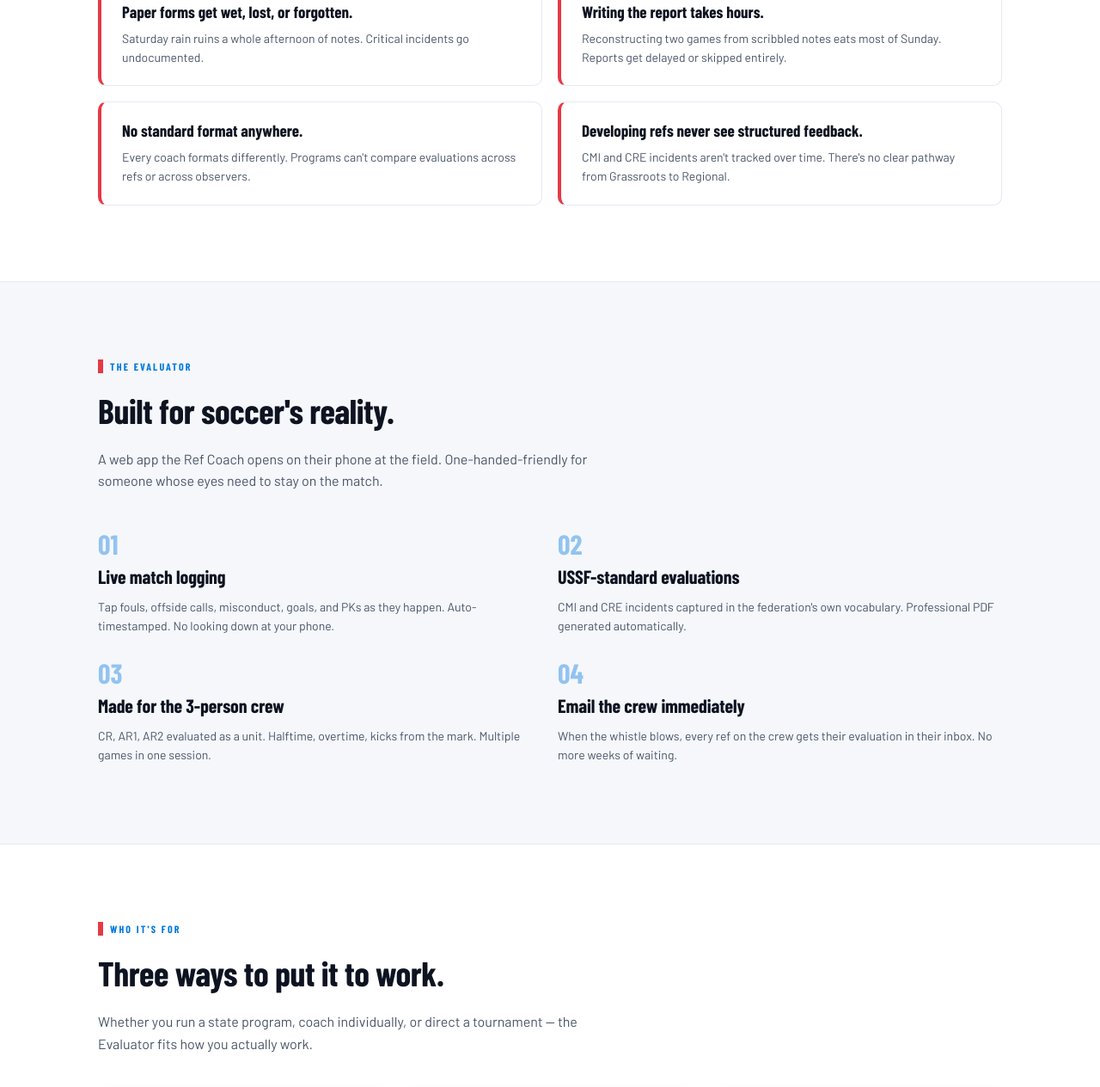
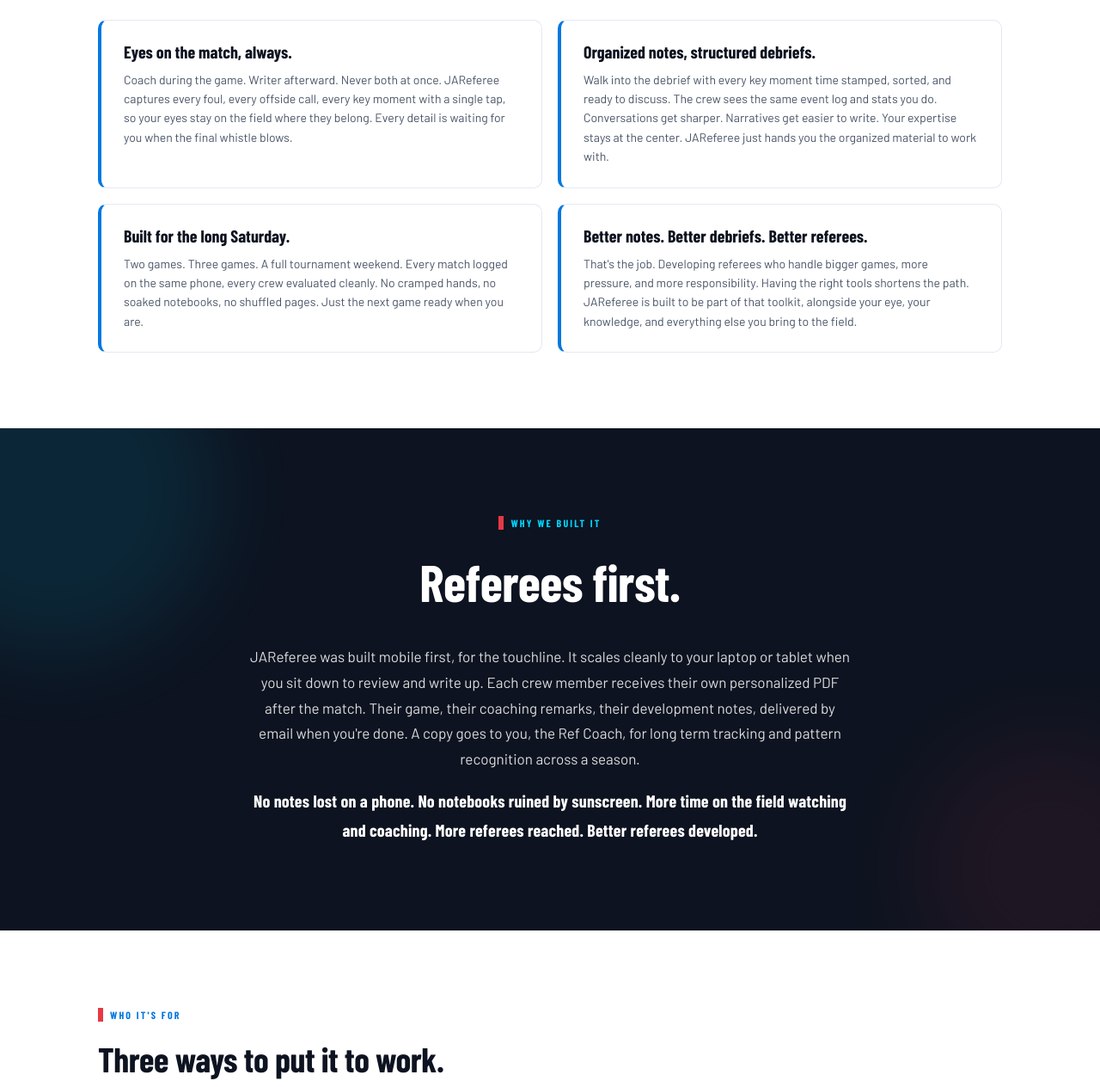
Before and after one commit to jareferee/jareferee.github.io, a plain HTML site: page index.html in a window 1280 px wide. Shown: the part 1194-2458 px from the top of the page at 86% size. Drawn offline with nearby package versions, Linux system fonts and the light colour scheme; a web font is replaced by a local one.

Commit message:
Update index.html
Rewrite landing page copy: positive tool-metaphor framing, Referees first tagline

```diff
--- a/index.html
+++ b/index.html
@@ -3,10 +3,10 @@
 <head>
 <meta charset="UTF-8">
 <meta name="viewport" content="width=device-width, initial-scale=1">
-<title>JaReferee Evaluator — Live referee evaluations, built for soccer</title>
-<meta name="description" content="The first soccer-native referee evaluation tool. One-thumb event logging from the touchline. USSF-standard reports the moment the whistle blows.">
-<meta property="og:title" content="JaReferee Evaluator — Live evaluations built for soccer">
-<meta property="og:description" content="Soccer-native referee evaluation tool. Used by CSA's CREST program. Selected for the 2026 USYS Presidents Cup Northwest.">
+<title>JAReferee Evaluator — Live referee evaluations, built for soccer</title>
+<meta name="description" content="A new tool for the Ref Coach's toolkit. Live evaluations built for soccer. Referees first.">
+<meta property="og:title" content="JAReferee Evaluator — Live evaluations built for soccer">
+<meta property="og:description" content="A new tool for the Ref Coach's toolkit. Used by CSA's CREST program. Selected for the 2026 USYS Presidents Cup Northwest. Referees first.">
 <meta property="og:type" content="website">
 <link rel="icon" type="image/png" href="assets/jareferee-mark-light.png">
 <link rel="preconnect" href="https://fonts.googleapis.com">
@@ -33,7 +33,6 @@
   --logo-mark: url('assets/jareferee-mark-light.png');
   --logo-wordmark: url('assets/jareferee-wordmark-light.png');
   --logo-illustration: url('assets/jareferee-illustration-light.png');
-  /* Dark-themed elements (CTA, footer chrome) — these stay fixed regardless of system theme */
   --logo-wordmark-on-dark: url('assets/jareferee-wordmark-dark.png');
   --logo-illustration-on-dark: url('assets/jareferee-illustration-dark.png');
 }
@@ -135,10 +134,17 @@ img { max-width: 100%; display: block; }
   font-size: clamp(42px, 6.5vw, 68px);
   font-weight: 900; line-height: 0.98;
   letter-spacing: -0.015em;
-  margin-bottom: 22px;
+  margin-bottom: 16px;
   color: var(--ink);
 }
 .hero-h .accent { color: var(--accent); }
+.hero-kicker {
+  font-family: 'Barlow Condensed', sans-serif;
+  font-size: 18px; font-weight: 800;
+  color: var(--red); letter-spacing: 0.04em;
+  text-transform: uppercase;
+  margin-bottom: 22px;
+}
 .hero-p {
   font-size: 18px; color: var(--text2);
   max-width: 540px; line-height: 1.55;
@@ -222,40 +228,93 @@ img { max-width: 100%; display: block; }
 }
 .section-p {
   font-size: 16px; color: var(--text2);
-  max-width: 580px; line-height: 1.6;
+  max-width: 620px; line-height: 1.65;
   margin-bottom: 40px;
 }
 
 .grid-2 { display: grid; grid-template-columns: 1fr 1fr; gap: 18px; }
 .grid-3 { display: grid; grid-template-columns: repeat(3, 1fr); gap: 18px; }
 @media (max-width: 720px) { .grid-2, .grid-3 { grid-template-columns: 1fr; } }
-.problem {
+
+.capability {
   background: var(--surface);
   border: 1px solid var(--border);
-  border-left: 4px solid var(--red);
+  border-left: 4px solid var(--accent);
   border-radius: var(--radius);
-  padding: 22px 24px;
+  padding: 24px 26px;
 }
-.problem-h {
+.capability-h {
   font-family: 'Barlow Condensed', sans-serif;
-  font-size: 19px; font-weight: 800;
-  margin-bottom: 8px; line-height: 1.2;
+  font-size: 20px; font-weight: 800;
+  margin-bottom: 10px; line-height: 1.2;
+  color: var(--ink);
 }
-.problem-p { font-size: 14px; color: var(--text2); line-height: 1.55; }
+.capability-p { font-size: 14px; color: var(--text2); line-height: 1.6; }
 
-.feature { padding: 4px 0; }
-.feature-num {
+.why {
+  padding: 100px 0;
+  background: var(--ink);
+  color: #fff;
+  position: relative;
+  overflow: hidden;
+  text-align: center;
+}
+.why::before {
+  content: '';
+  position: absolute;
+  top: -20%; left: -10%;
+  width: 380px; height: 380px;
+  background: #00d4ff;
+  opacity: 0.10;
+  border-radius: 50%;
+  filter: blur(50px);
+  pointer-events: none;
+}
+.why::after {
+  content: '';
+  position: absolute;
+  bottom: -15%; right: -8%;
+  width: 320px; height: 320px;
+  background: #e63946;
+  opacity: 0.08;
+  border-radius: 50%;
+  filter: blur(50px);
+  pointer-events: none;
+}
+.why-inner { position: relative; z-index: 1; }
+.why-eyebrow {
+  display: inline-flex; align-items: center; gap: 8px;
   font-family: 'Barlow Condensed', sans-serif;
-  font-size: 32px; font-weight: 900;
-  color: var(--accent); opacity: 0.4;
-  line-height: 1; margin-bottom: 6px;
+  font-size: 12px; font-weight: 800; letter-spacing: 0.18em;
+  color: #00d4ff; text-transform: uppercase;
+  margin-bottom: 14px;
 }
-.feature-h {
+.why-eyebrow::before {
+  content: '';
+  width: 6px; height: 16px;
+  background: #e63946;
+  display: inline-block;
+}
+.why-h {
   font-family: 'Barlow Condensed', sans-serif;
-  font-size: 22px; font-weight: 800;
-  margin-bottom: 8px; letter-spacing: -0.005em;
+  font-size: clamp(42px, 5.5vw, 60px);
+  font-weight: 900; letter-spacing: -0.01em;
+  margin-bottom: 28px;
+  color: #ffffff;
 }
-.feature-p { font-size: 14px; color: var(--text2); line-height: 1.6; }
+.why-body {
+  max-width: 700px; margin: 0 auto;
+  font-size: 17px; line-height: 1.75;
+  color: rgba(255,255,255,0.85);
+}
+.why-body p { margin-bottom: 16px; }
+.why-body p:last-child { margin-bottom: 0; }
+.why-rhythm {
+  font-family: 'Barlow Condensed', sans-serif;
+  font-size: 20px; font-weight: 700;
+  color: #ffffff; letter-spacing: 0.01em;
+  line-height: 1.7;
+}
 
 .door {
   background: var(--surface);
@@ -297,9 +356,8 @@ img { max-width: 100%; display: block; }
 }
 .door-link:hover { gap: 10px; transition: gap 0.15s; }
 
-/* CTA — locked to dark regardless of system theme */
 .cta {
-  padding: 100px 0;
+  padding: 96px 0;
   text-align: center;
   background: #0a0e15;
   color: #ffffff;
@@ -376,7 +434,6 @@ img { max-width: 100%; display: block; }
 .cta-btn:hover { background: #33ddff; }
 .cta-btn:active { transform: scale(0.97); }
 
-/* Footer — also locked to dark for consistency with the CTA above it */
 .foot {
   padding: 40px 0 36px;
   background: #07090f;
@@ -391,6 +448,12 @@ img { max-width: 100%; display: block; }
   height: 28px; width: 160px;
   background: var(--logo-wordmark-on-dark) center left / contain no-repeat;
   opacity: 0.7;
+}
+.foot-tagline {
+  font-family: 'Barlow Condensed', sans-serif;
+  font-size: 16px; font-weight: 800;
+  color: #00d4ff; letter-spacing: 0.04em;
+  text-transform: uppercase;
 }
 .foot-meta { font-size: 13px; }
 .foot-meta a { color: rgba(255,255,255,0.85); }
@@ -477,7 +540,7 @@ img { max-width: 100%; display: block; }
 
 <nav class="nav">
   <div class="container nav-inner">
-    <a href="#" class="nav-logo" aria-label="JaReferee home"></a>
+    <a href="#" class="nav-logo" aria-label="JAReferee home"></a>
     <button class="nav-cta" onclick="openModal('state')">Request a demo</button>
   </div>
 </nav>
@@ -485,12 +548,13 @@ img { max-width: 100%; display: block; }
 <section class="hero">
   <div class="container hero-grid">
     <div>
-      <div class="hero-eyebrow">JaReferee Evaluator</div>
+      <div class="hero-eyebrow">JAReferee Evaluator</div>
       <h1 class="hero-h">Live referee evaluations,<br>built <span class="accent">for soccer.</span></h1>
-      <p class="hero-p">The first evaluation tool designed for the touchline. One-thumb event logging during the match. USSF-standard reports the moment the whistle blows.</p>
+      <div class="hero-kicker">Referees first.</div>
+      <p class="hero-p">A new tool for the Ref Coach's toolkit. Capture the match as it happens. Walk into the debrief with everything organized and ready.</p>
       <div class="hero-buttons">
         <button class="btn btn-primary" onclick="openModal('state')">Request a demo</button>
-        <button class="btn" onclick="document.getElementById('what').scrollIntoView({behavior:'smooth'})">See how it works</button>
+        <button class="btn" onclick="document.getElementById('possible').scrollIntoView({behavior:'smooth'})">See what's possible</button>
       </div>
     </div>
     <div class="hero-illustration" aria-hidden="true"></div>
@@ -508,58 +572,39 @@ img { max-width: 100%; display: block; }
   </div>
 </section>
 
-<section class="section">
+<section class="section" id="possible">
   <div class="container">
-    <div class="section-eyebrow">The problem</div>
-    <h2 class="section-h">What's broken today.</h2>
-    <p class="section-p">Ref Coaches across the country are still doing evaluations on paper, clipboards, and Google Docs — then losing half the detail by the time they sit down to write the report.</p>
+    <div class="section-eyebrow">A new tool for the toolkit</div>
+    <h2 class="section-h">What's now possible.</h2>
+    <p class="section-p">Every referee carries a set of tools with them into a game. A whistle, a card, their presence, strong body language. The best referees have learned to use which tool, and when. Ref Coaches help referees sharpen those tools. JAReferee is a new tool for the Ref Coach's toolkit. The right tool for the job, at the right time, to help develop better referees.</p>
     <div class="grid-2">
-      <div class="problem">
-        <div class="problem-h">Paper forms get wet, lost, or forgotten.</div>
-        <div class="problem-p">Saturday rain ruins a whole afternoon of notes. Critical incidents go undocumented.</div>
+      <div class="capability">
+        <div class="capability-h">Eyes on the match, always.</div>
+        <div class="capability-p">Coach during the game. Writer afterward. Never both at once. JAReferee captures every foul, every offside call, every key moment with a single tap, so your eyes stay on the field where they belong. Every detail is waiting for you when the final whistle blows.</div>
       </div>
-      <div class="problem">
-        <div class="problem-h">Writing the report takes hours.</div>
-        <div class="problem-p">Reconstructing two games from scribbled notes eats most of Sunday. Reports get delayed or skipped entirely.</div>
+      <div class="capability">
+        <div class="capability-h">Organized notes, structured debriefs.</div>
+        <div class="capability-p">Walk into the debrief with every key moment time stamped, sorted, and ready to discuss. The crew sees the same event log and stats you do. Conversations get sharper. Narratives get easier to write. Your expertise stays at the center. JAReferee just hands you the organized material to work with.</div>
       </div>
-      <div class="problem">
-        <div class="problem-h">No standard format anywhere.</div>
-        <div class="problem-p">Every coach formats differently. Programs can't compare evaluations across refs or across observers.</div>
+      <div class="capability">
+        <div class="capability-h">Built for the long Saturday.</div>
+        <div class="capability-p">Two games. Three games. A full tournament weekend. Every match logged on the same phone, every crew evaluated cleanly. No cramped hands, no soaked notebooks, no shuffled pages. Just the next game ready when you are.</div>
       </div>
-      <div class="problem">
-        <div class="problem-h">Developing refs never see structured feedback.</div>
-        <div class="problem-p">CMI and CRE incidents aren't tracked over time. There's no clear pathway from Grassroots to Regional.</div>
+      <div class="capability">
+        <div class="capability-h">Better notes. Better debriefs. Better referees.</div>
+        <div class="capability-p">That's the job. Developing referees who handle bigger games, more pressure, and more responsibility. Having the right tools shortens the path. JAReferee is built to be part of that toolkit, alongside your eye, your knowledge, and everything else you bring to the field.</div>
       </div>
     </div>
   </div>
 </section>
 
-<section class="section alt" id="what">
-  <div class="container">
-    <div class="section-eyebrow">The Evaluator</div>
-    <h2 class="section-h">Built for soccer's reality.</h2>
-    <p class="section-p">A web app the Ref Coach opens on their phone at the field. One-handed-friendly for someone whose eyes need to stay on the match.</p>
-    <div class="grid-2">
-      <div class="feature">
-        <div class="feature-num">01</div>
-        <div class="feature-h">Live match logging</div>
-        <div class="feature-p">Tap fouls, offside calls, misconduct, goals, and PKs as they happen. Auto-timestamped. No looking down at your phone.</div>
-      </div>
-      <div class="feature">
-        <div class="feature-num">02</div>
-        <div class="feature-h">USSF-standard evaluations</div>
-        <div class="feature-p">CMI and CRE incidents captured in the federation's own vocabulary. Professional PDF generated automatically.</div>
-      </div>
-      <div class="feature">
-        <div class="feature-num">03</div>
-        <div class="feature-h">Made for the 3-person crew</div>
-        <div class="feature-p">CR, AR1, AR2 evaluated as a unit. Halftime, overtime, kicks from the mark. Multiple games in one session.</div>
-      </div>
-      <div class="feature">
-        <div class="feature-num">04</div>
-        <div class="feature-h">Email the crew immediately</div>
-        <div class="feature-p">When the whistle blows, every ref on the crew gets their evaluation in their inbox. No more weeks of waiting.</div>
-      </div>
+<section class="why">
+  <div class="container why-inner">
+    <div class="why-eyebrow">Why we built it</div>
+    <h2 class="why-h">Referees first.</h2>
+    <div class="why-body">
+      <p>JAReferee was built mobile first, for the touchline. It scales cleanly to your laptop or tablet when you sit down to review and write up. Each crew member receives their own personalized PDF after the match. Their game, their coaching remarks, their development notes, delivered by email when you're done. A copy goes to you, the Ref Coach, for long term tracking and pattern recognition across a season.</p>
+      <p class="why-rhythm">No notes lost on a phone. No notebooks ruined by sunscreen. More time on the field watching and coaching. More referees reached. Better referees developed.</p>
     </div>
   </div>
 </section>
@@ -568,7 +613,7 @@ img { max-width: 100%; display: block; }
   <div class="container">
     <div class="section-eyebrow">Who it's for</div>
     <h2 class="section-h">Three ways to put it to work.</h2>
-    <p class="section-p">Whether you run a state program, coach individually, or direct a tournament — the Evaluator fits how you actually work.</p>
+    <p class="section-p">Whether you run a state program, coach independently, or direct a tournament, JAReferee fits how you actually work.</p>
     <div class="grid-3">
       <div class="door">
         <span class="door-tag">State programs</span>
@@ -597,16 +642,16 @@ img { max-width: 100%; display: block; }
   <div class="container cta-inner">
     <div class="cta-eyebrow">Ready when you are</div>
     <h2 class="cta-h">See it in action.</h2>
-    <p class="cta-p">Tell us about your program. We'll set up a 30-minute demo and answer every question.</p>
+    <p class="cta-p">Tell us about your program. We'll set up a 30 minute demo and answer every question.</p>
     <button class="cta-btn" onclick="openModal('state')">Request a demo</button>
   </div>
 </section>
 
 <footer class="foot">
   <div class="container foot-inner">
-    <div class="foot-brand" aria-label="JaReferee"></div>
-    <div class="foot-meta">© 2026 JaReferee LLC. All rights reserved.</div>
-    <div class="foot-meta"><a href="mailto:licensing@jareferee.com">licensing@jareferee.com</a></div>
+    <div class="foot-brand" aria-label="JAReferee"></div>
+    <div class="foot-tagline">Referees first.</div>
+    <div class="foot-meta">© 2026 JAReferee LLC. All rights reserved. · <a href="mailto:licensing@jareferee.com">licensing@jareferee.com</a></div>
   </div>
 </footer>
 
@@ -616,7 +661,7 @@ img { max-width: 100%; display: block; }
 
     <div id="form-state" style="display:none;">
       <h2 class="modal-h">Let's talk about your state program.</h2>
-      <p class="modal-p">A few quick questions and we'll be in touch within 48 hours to schedule a 30-minute demo.</p>
+      <p class="modal-p">A few quick questions and we'll be in touch within 48 hours to schedule a 30 minute demo.</p>
       <form onsubmit="submitForm(event, 'state')">
         <div class="field"><label>Your name</label><input type="text" required></div>
         <div class="field"><label>Your role</label><input type="text" placeholder="State Director of Officials, Coordinator, etc." required></div>
@@ -625,9 +670,9 @@ img { max-width: 100%; display: block; }
           <select required>
             <option value="">Select…</option>
             <option>Under 5</option>
-            <option>5 – 15</option>
-            <option>15 – 40</option>
-            <option>40 – 100</option>
+            <option>5 to 15</option>
+            <option>15 to 40</option>
+            <option>40 to 100</option>
             <option>Over 100</option>
           </select>
         </div>
@@ -667,14 +712,14 @@ img { max-width: 100%; display: block; }
         <div class="field"><label>Your name</label><input type="text" required></div>
         <div class="field"><label>Your role</label><input type="text" placeholder="Tournament Director, Referee Liaison, etc." required></div>
         <div class="field"><label>Tournament name</label><input type="text" required></div>
-        <div class="field"><label>Dates</label><input type="text" placeholder="e.g. June 19–22, 2026" required></div>
+        <div class="field"><label>Dates</label><input type="text" placeholder="e.g. June 19 to 22, 2026" required></div>
         <div class="field"><label>Location (city, venue if known)</label><input type="text" required></div>
         <div class="field"><label>Approximate number of games</label>
           <select required>
             <option value="">Select…</option>
             <option>Under 50</option>
-            <option>50 – 150</option>
-            <option>150 – 400</option>
+            <option>50 to 150</option>
+            <option>150 to 400</option>
             <option>Over 400</option>
           </select>
         </div>
@@ -686,7 +731,7 @@ img { max-width: 100%; display: block; }
 
     <div id="form-success" style="display:none; text-align:center; padding:20px 0;">
       <div class="success-tick">✓</div>
-      <h2 class="modal-h">Got it — thank you.</h2>
+      <h2 class="modal-h">Got it. Thank you.</h2>
       <p class="modal-p">We'll reach out within 48 hours. Watch for an email from licensing@jareferee.com.</p>
       <button class="btn" onclick="closeModal()" style="width:100%;">Close</button>
     </div>
```
